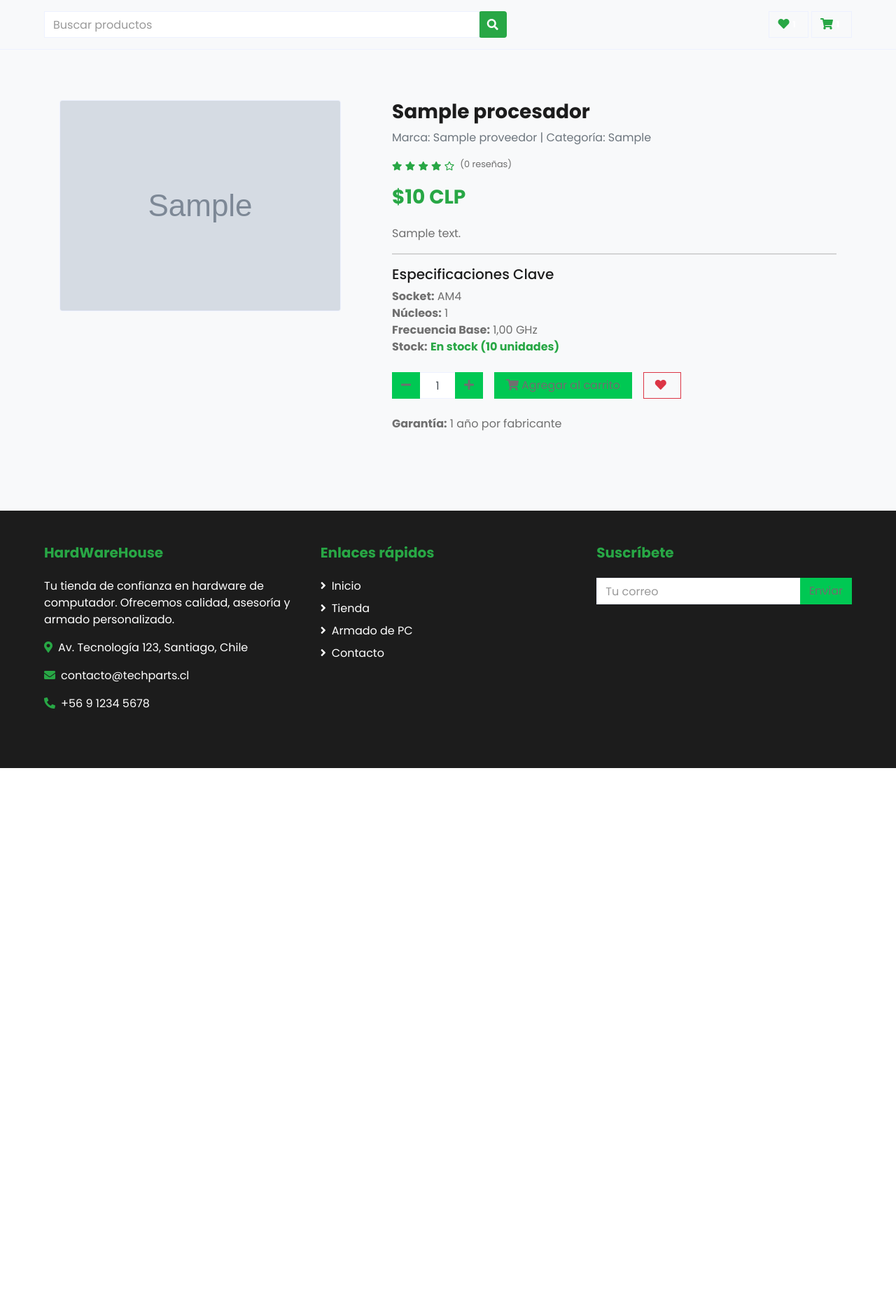
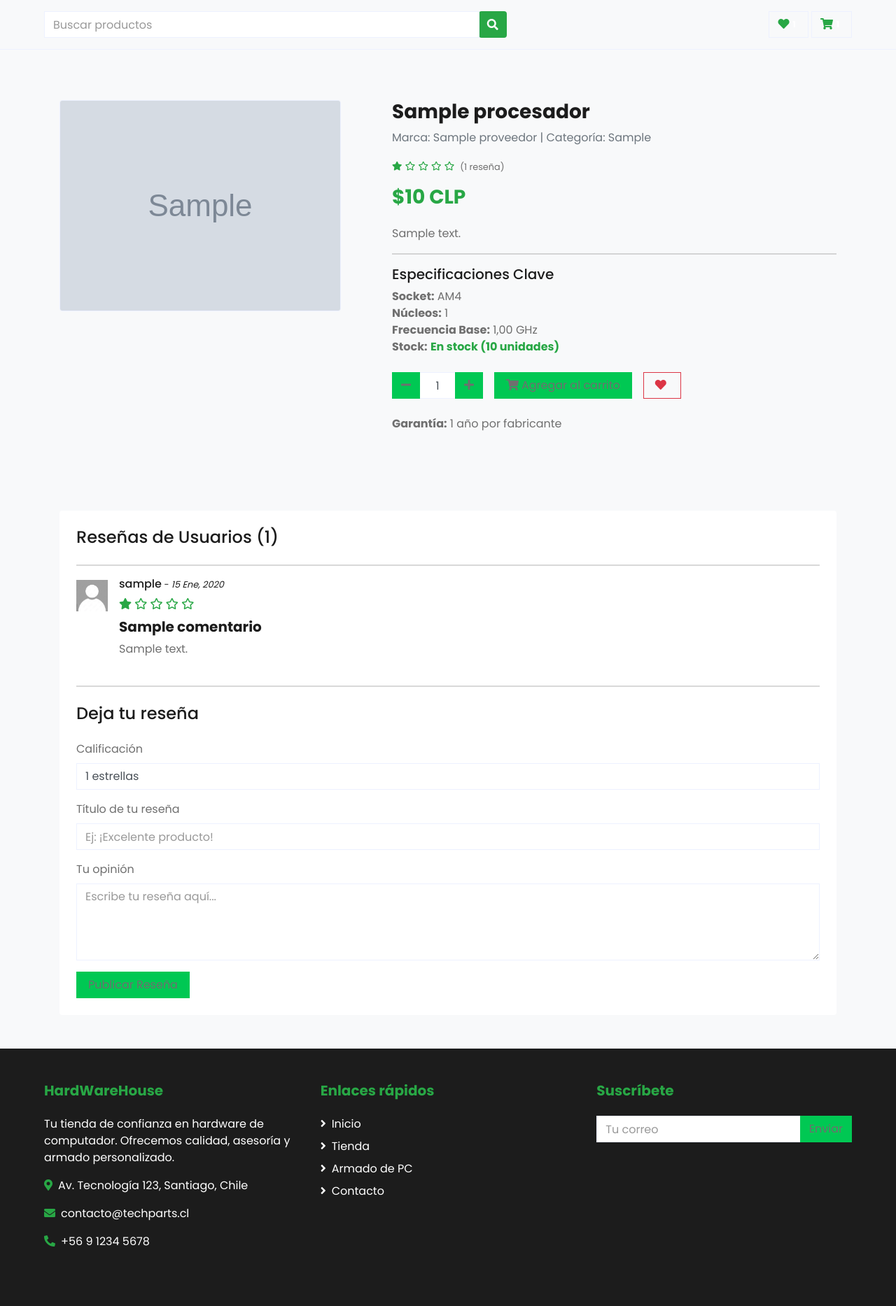
Before and after one commit to YuukiS3rl14/Proyecto-HardWareHouse, a Django app: page /detalle/procesador/1/ in a window 1280 px wide. Shown: the part 188-2055 px from the top of the page at 70% size. Before the commit the page ends 1286 px from the top, so only its background shows below. Run offline with Django 5.2, Linux system fonts and the light colour scheme; a user stored in the database is signed in; tables that the repository leaves empty hold one stand-in row (values such as "Sample post"); grey boxes marked "Sample" are stand-in pictures; some libraries are stand-ins or nearby versions.

Commit message:
Desarrollo e implmentacion del modulo comentarios y calificacion de productos

```diff
--- a/core/context_processors.py
+++ b/core/context_processors.py
@@ -1,4 +1,4 @@
-from .models import Carrito, Favorito
+from .models import *
 
 def extras_context(request):
     """
--- a/core/forms.py
+++ b/core/forms.py
@@ -2,6 +2,7 @@ from django import forms
 from django.contrib.auth.forms import UserCreationForm
 from django.contrib.auth.models import User
 from django.contrib.auth.forms import UserChangeForm
+from .models import *
 
 class RegistroForm(UserCreationForm):
     email = forms.EmailField(
@@ -45,3 +46,27 @@ class UserEditForm(UserChangeForm):
         if User.objects.exclude(pk=self.instance.pk).filter(email__iexact=email).exists():
             raise forms.ValidationError("Este correo electrónico ya está en uso por otra cuenta.")
         return email
+
+class ComentarioForm(forms.ModelForm):
+    class Meta:
+        model = Comentario
+        fields = ['titulo', 'texto', 'calificacion']
+        widgets = {
+            'titulo': forms.TextInput(attrs={
+                'class': 'form-control',
+                'placeholder': 'Ej: ¡Excelente producto!'
+            }),
+            'texto': forms.Textarea(attrs={
+                'class': 'form-control',
+                'rows': 4,
+                'placeholder': 'Escribe tu reseña aquí...'
+            }),
+            'calificacion': forms.Select(choices=[(i, f'{i} estrellas') for i in range(1, 6)], attrs={
+                'class': 'form-control'
+            })
+        }
+        labels = {
+            'titulo': 'Título de tu reseña',
+            'texto': 'Tu opinión',
+            'calificacion': 'Calificación'
+        }
--- a/core/templates/core/detalle.html
+++ b/core/templates/core/detalle.html
@@ -23,16 +23,18 @@
             <p class="text-muted">Marca: {{ producto.proveedor.nombre }} | Categoría: {{ producto.categoria }}</p>
 
             <div class="d-flex mb-3">
-                <div class="text-success mr-2">
-                    <!-- Stars Placeholder -->
-                    <small class="fas fa-star"></small>
-                    <small class="fas fa-star"></small>
-                    <small class="fas fa-star"></small>
-                    <small class="fas fa-star"></small>
-                    <small class="far fa-star"></small>
+                <div class="text-success mr-2" title="{{ promedio_calificacion|floatformat:1 }} de 5 estrellas">
+                    {% with promedio_entero=promedio_calificacion|floatformat:"0" %}
+                        {% for i in "12345" %}
+                            {% if i <= promedio_entero %}
+                                <small class="fas fa-star"></small>
+                            {% else %}
+                                <small class="far fa-star"></small>
+                            {% endif %}
+                        {% endfor %}
+                    {% endwith %}
                 </div>
-                <!-- Aquí se mostraría el número de comentarios/reseñas reales -->
-                <small>(0 reseñas)</small>
+                <small class="pt-1">({{ total_comentarios }} reseña{{ total_comentarios|pluralize:"s" }})</small>
             </div>
 
             <!-- Precio Formateado -->
@@ -138,6 +140,72 @@
         </div>
     </div>
 </div>
+
+<!-- Pestañas de Reseñas y Descripción -->
+<div class="container mt-5">
+    <div class="row">
+        <div class="col">
+            <div class="bg-light p-4 rounded">
+                <h4 class="mb-4">Reseñas de Usuarios ({{ total_comentarios }})</h4>
+                <hr>
+
+                {% for comentario in comentarios %}
+                <div class="media mb-4">
+                    <img src="{% static 'core/img/default_perfil.webp' %}" alt="Usuario" class="img-fluid mr-3 mt-1" style="width: 45px;">
+                    <div class="media-body">
+                        <h6>{{ comentario.usuario.username }}<small> - <i>{{ comentario.fecha_creacion|date:"d M, Y" }}</i></small></h6>
+                        <div class="text-success mb-2">
+                            {% for i in "12345" %}
+                                {% if i <= comentario.calificacion|stringformat:"s" %}
+                                    <i class="fas fa-star"></i>
+                                {% else %}
+                                    <i class="far fa-star"></i>
+                                {% endif %}
+                            {% endfor %}
+                        </div>
+                        <h5 class="font-weight-bold">{{ comentario.titulo }}</h5>
+                        <p>{{ comentario.texto }}</p>
+                    </div>
+                </div>
+                {% empty %}
+                <p class="text-muted">Este producto aún no tiene reseñas. ¡Sé el primero en opinar!</p>
+                {% endfor %}
+
+                <hr>
+
+                <!-- Formulario para dejar una reseña -->
+                <div class="mt-4">
+                    <h4 class="mb-4">Deja tu reseña</h4>
+                    {% if user.is_authenticated %}
+                    <form action="{% url 'agregar_comentario' model_name=model_name pk=producto.id %}" method="POST">
+                        {% csrf_token %}
+                        <div class="form-group">
+                            <label for="{{ comentario_form.calificacion.id_for_label }}">{{ comentario_form.calificacion.label }}</label>
+                            {{ comentario_form.calificacion }}
+                        </div>
+                        <div class="form-group">
+                            <label for="{{ comentario_form.titulo.id_for_label }}">{{ comentario_form.titulo.label }}</label>
+                            {{ comentario_form.titulo }}
+                        </div>
+                        <div class="form-group">
+                            <label for="{{ comentario_form.texto.id_for_label }}">{{ comentario_form.texto.label }}</label>
+                            {{ comentario_form.texto }}
+                        </div>
+                        <button type="submit" class="btn btn-success px-3">Publicar Reseña</button>
+                    </form>
+                    {% else %}
+                    <div class="alert alert-warning" role="alert">
+                        Debes <a href="{% url 'login' %}?next={{ request.path }}" class="alert-link">iniciar sesión</a> para poder dejar una reseña.
+                    </div>
+                    {% endif %}
+                </div>
+
+            </div>
+        </div>
+    </div>
+</div>
+
+
 <script src="{% static 'core/js/ajax-cart.js' %}"></script>
 <script src="{% static 'core/js/ajax-favorites.js' %}"></script>
 
--- a/core/urls.py
+++ b/core/urls.py
@@ -21,4 +21,7 @@ urlpatterns = [
     path('favoritos/', mostrar_favoritos, name='favoritos'),
     path('favoritos/toggle/', toggle_favorito, name='toggle_favorito'),
     path('favoritos/eliminar/<int:fav_id>/', eliminar_favorito, name='eliminar_favorito'),
+
+    # URL de Comentarios
+    path('comentario/agregar/<str:model_name>/<int:pk>/', agregar_comentario, name='agregar_comentario'),
 ]
--- a/core/views.py
+++ b/core/views.py
@@ -9,8 +9,8 @@ from django.contrib import messages
 from django.contrib.auth.forms import PasswordChangeForm
 from django.contrib.auth import update_session_auth_hash
 from django.db import transaction
-from django.db.models import Q
-from .models import Favorito, Proveedor, Carrito, ItemCarrito, Procesador, TarjetaGrafica, MemoriaRam, PlacaMadre, AlmacenamientoSSD, AlmacenamientoHDD, Gabinete, FuenteDePoder, RefrigeracionCooler, Ventilador
+from django.db.models import Q, Avg, Count
+from .models import *
 
 # Create your views here.
 
@@ -105,10 +105,25 @@ def mostrarDetalle(request, model_name, pk):
         lookup_kwargs = {f'{model_name_lower}__id': pk, 'usuario': request.user}
         is_favorito = Favorito.objects.filter(**lookup_kwargs).exists()
 
+    # 4. Obtener comentarios, promedio de calificación y total de comentarios
+    comment_lookup = {f'{model_name_lower}_id': pk}
+    comentarios = Comentario.objects.filter(**comment_lookup).order_by('-fecha_creacion')
+
+    stats_comentarios = comentarios.aggregate(
+        promedio=Avg('calificacion'),
+        total=Count('id')
+    )
+    promedio_calificacion = stats_comentarios['promedio'] or 0
+    total_comentarios = stats_comentarios['total']
+
     context = {
         'producto': producto,
         'model_name': model_name_lower, # Pasamos el nombre del modelo a la plantilla
         'is_favorito': is_favorito,
+        'comentarios': comentarios,
+        'promedio_calificacion': promedio_calificacion,
+        'total_comentarios': total_comentarios,
+        'comentario_form': ComentarioForm(),
     }
     return render(request, 'core/detalle.html', context)
 
@@ -395,3 +410,27 @@ def eliminar_favorito(request, fav_id):
     favorito.delete()
     messages.success(request, "Producto eliminado de tus favoritos.")
     return redirect('favoritos')
+
+# --- VISTA DE COMENTARIOS ---
+
+@login_required
+def agregar_comentario(request, model_name, pk):
+    if request.method == 'POST':
+        form = ComentarioForm(request.POST)
+        ModelClass = PRODUCT_MODEL_MAP.get(model_name)
+
+        if not ModelClass:
+            raise Http404("Tipo de producto no encontrado.")
+
+        producto = get_object_or_404(ModelClass, pk=pk)
+
+        if form.is_valid():
+            comentario = form.save(commit=False)
+            comentario.usuario = request.user
+            setattr(comentario, model_name, producto) # Asocia el comentario con el producto correcto
+            comentario.save()
+            messages.success(request, "¡Gracias por tu reseña! Tu comentario ha sido publicado.")
+        else:
+            messages.error(request, "Hubo un error al publicar tu comentario. Por favor, revisa los campos.")
+
+    return redirect('detalle', model_name=model_name, pk=pk)
```
